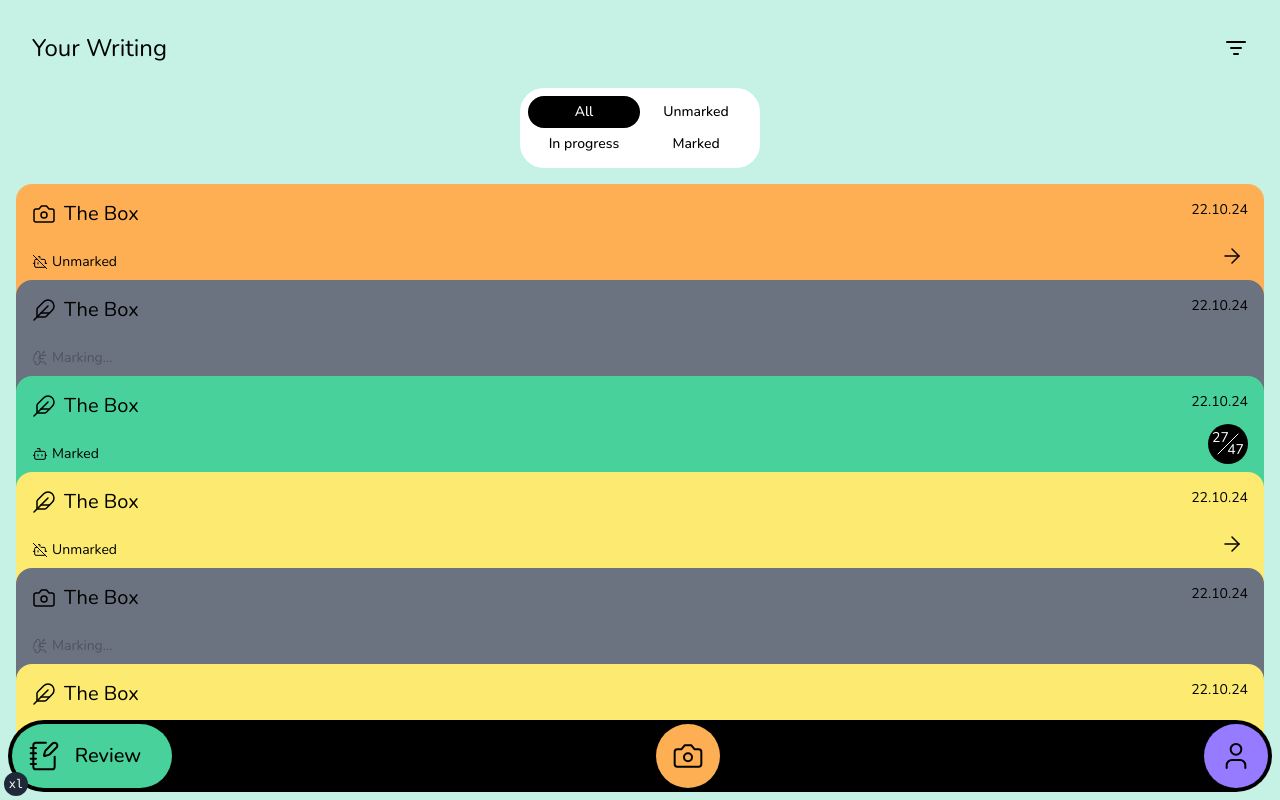
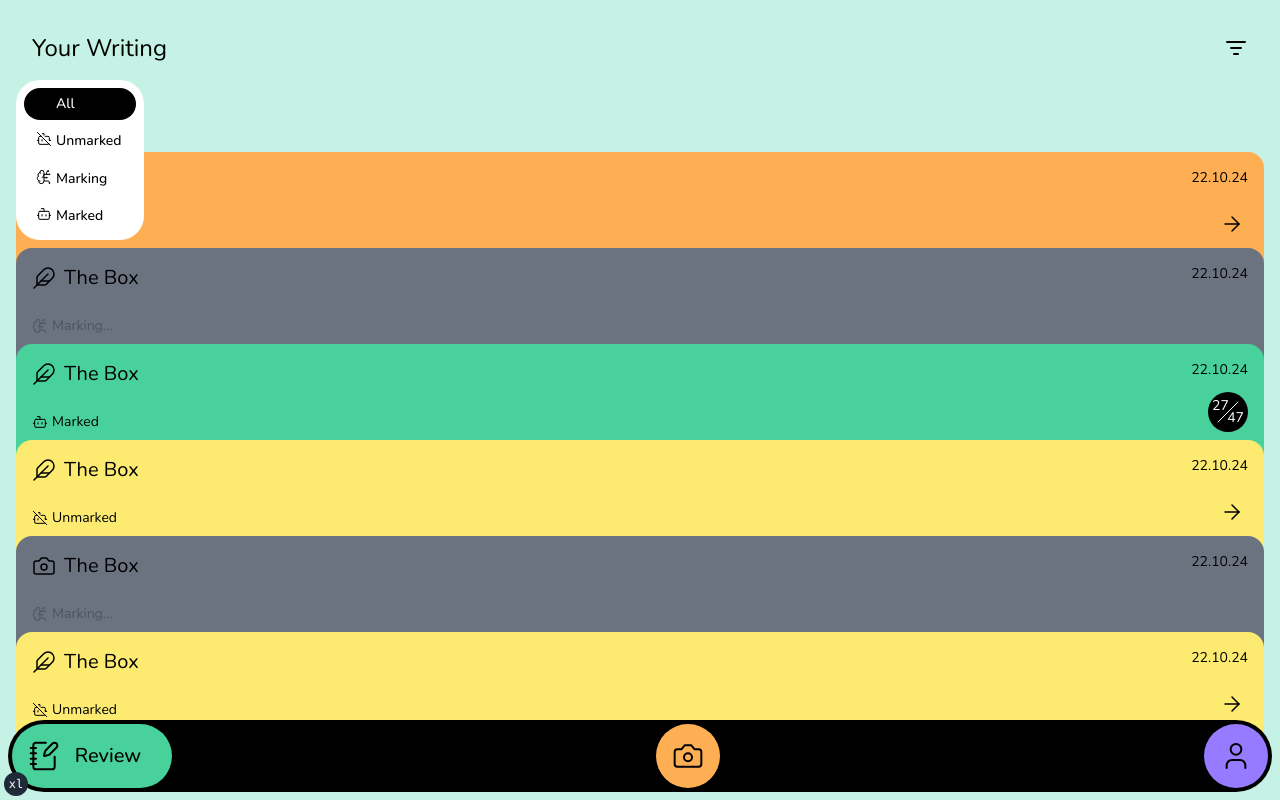
Before and after one commit to j-vanrav/markmywriting-next, a Next.js app: page / in a window 1280 px wide. Both pictures are taken after a click on the button "Review". Built offline with nearby package versions, Linux system fonts and the light colour scheme.

Commit message:
prettify tab filter

```diff
--- a/app/page.tsx
+++ b/app/page.tsx
@@ -10,27 +10,19 @@ import {
   BrainCircuit,
   Calendar,
   Camera,
-  Eye,
+  Circle,
   Feather,
   ListFilter,
-  LoaderCircle,
   Mail,
   NotebookPen,
-  Pencil,
   Slash,
-  SquareChevronRight,
   Ticket,
   User,
 } from "lucide-react";
-import React, { useEffect, useState } from "react";
+import React, { useEffect, useRef, useState } from "react";
 import { motion } from "framer-motion";
-import {
-  Tabs,
-  TabsList,
-  TabsTrigger,
-} from "@/components/neobrutalist/tabs-animated";
-import { Haptics, ImpactStyle } from "@capacitor/haptics";
-import { HapticsClick, HapticsSelection } from "@/lib/client-utils";
+import { HapticsClick } from "@/lib/client-utils";
+import { useOnClickOutside } from "@/lib/hooks";
 
 type PageName = "review" | "compose" | "profile";
 function NavButton({
@@ -277,6 +269,73 @@ function ReviewCard({
   );
 }
 
+function TabAnimated({
+  className,
+  active,
+  name,
+  select,
+}: {
+  className?: string;
+  active: boolean;
+  name: ReviewTabs;
+  select: (name: ReviewTabs) => void;
+}) {
+  return (
+    <div className={cn("grid h-8 w-28 grid-cols-1 items-center", className)}>
+      {active && (
+        <motion.div
+          className={cn(
+            "z-0 col-span-1 col-start-1 h-8 w-28 rounded-full bg-black"
+          )}
+          layoutId={"tabs-highlight"}
+        />
+      )}
+      <button
+        value={name}
+        data-active={active}
+        onClick={() => select(name)}
+        className={cn(
+          "z-40 col-span-1 col-start-1 inline-flex items-center justify-center whitespace-nowrap rounded-sm px-3 py-1.5 text-sm font-medium ring-offset-background transition-none transition-colors focus-visible:outline-none focus-visible:ring-2 focus-visible:ring-ring focus-visible:ring-offset-2 disabled:pointer-events-none disabled:opacity-50",
+          active && "-mt-8 text-white"
+        )}
+      >
+        {name === "all" && (
+          <span className="flex flex-row items-start w-full gap-1">
+            <Circle
+              absoluteStrokeWidth
+              strokeWidth={1.5}
+              className="size-4 invisible"
+            />
+            All
+          </span>
+        )}
+        {name === "unmarked" && (
+          <span className="flex flex-row items-start w-full gap-1">
+            <BotOff absoluteStrokeWidth strokeWidth={1.5} className="size-4" />
+            Unmarked
+          </span>
+        )}
+        {name === "marking" && (
+          <span className="flex flex-row items-start w-full gap-1">
+            <BrainCircuit
+              absoluteStrokeWidth
+              strokeWidth={1.5}
+              className="size-4"
+            />
+            Marking
+          </span>
+        )}
+        {name === "marked" && (
+          <span className="flex flex-row items-start w-full gap-1">
+            <Bot absoluteStrokeWidth strokeWidth={1.5} className="size-4" />
+            Marked
+          </span>
+        )}
+      </button>
+    </div>
+  );
+}
+
 const reviewCards: {
   marked: MarkingStatus;
   wordCount: number;
@@ -377,7 +436,8 @@ const reviewCards: {
     colour: "blue",
   },
 ];
-type ReviewTabs = "all" | "unmarked" | "in progress" | "marked";
+type ReviewTabs = "all" | "unmarked" | "marking" | "marked";
+type SortMode = "date-desc" | "date-asc" | "score-desc" | "score-asc";
 function SelectCardPage({
   selectedCard,
   setSelectedCard,
@@ -385,7 +445,14 @@ function SelectCardPage({
   selectedCard: string;
   setSelectedCard: (id: string) => void;
 }) {
-  const [selecedTab, setSelectedTab] = useState("all" as ReviewTabs);
+  const [selectedTab, setSelectedTab] = useState("all" as ReviewTabs);
+  const [filterCollapsed, setFilterCollapsed] = useState(false);
+  const [sortMode, setSortMode] = useState("date-desc" as SortMode);
+  const tabsRef = useRef(null);
+  useOnClickOutside(tabsRef, () => {
+    setFilterCollapsed(true);
+  });
+  console.log(selectedTab);
   return (
     <div className="w-screen h-full p-4 pb-14 overflow-y-scroll overflow-x-hidden">
       <div className="flex flex-row justify-between items-center p-4">
@@ -393,41 +460,93 @@ function SelectCardPage({
         <ListFilter />
       </div>
 
-      <Tabs
-        value={selecedTab}
-        onValueChange={(s) => setSelectedTab(s as ReviewTabs)}
-        className="h-24"
-      >
-        <TabsList className="flex flex-col translate-y-7">
-          <div className="flex flex-row bg-white rounded-t-3xl p-2 pb-0">
-            <TabsTrigger value="all" active={selecedTab === "all"}>
-              All
-            </TabsTrigger>
-            <TabsTrigger value="unmarked" active={selecedTab === "unmarked"}>
-              Unmarked
-            </TabsTrigger>
+      <div className="relative w-full flex flex-row h-16">
+        <div
+          ref={tabsRef}
+          className={cn(
+            "absolute z-10 h-40 w-32 p-2 py-6 bg-white rounded-3xl transition-all",
+            filterCollapsed && "h-12"
+          )}
+        >
+          <div className="relative py-8 h-full w-full flex flex-col">
+            <TabAnimated
+              className={cn(
+                filterCollapsed
+                  ? "absolute top-0 -translate-y-1/2"
+                  : "absolute top-0 -translate-y-1/2",
+
+                filterCollapsed &&
+                  (selectedTab === "all" ? "visible z-20" : "invisible z-10")
+              )}
+              active={selectedTab === "all"}
+              name={"all"}
+              select={(t) => {
+                if (!filterCollapsed) setSelectedTab(t);
+                setFilterCollapsed((p) => !p);
+              }}
+            />
+            <TabAnimated
+              className={cn(
+                filterCollapsed
+                  ? "absolute top-0 -translate-y-1/2"
+                  : "absolute top-1/3 -translate-y-1/2",
+                filterCollapsed &&
+                  (selectedTab === "unmarked"
+                    ? "visible z-20"
+                    : "invisible z-10")
+              )}
+              active={selectedTab === "unmarked"}
+              name={"unmarked"}
+              select={(t) => {
+                if (!filterCollapsed) setSelectedTab(t);
+                setFilterCollapsed((p) => !p);
+              }}
+            />
+            <TabAnimated
+              className={cn(
+                filterCollapsed
+                  ? "absolute top-0 -translate-y-1/2"
+                  : "absolute bottom-1/3 translate-y-1/2",
+
+                filterCollapsed &&
+                  (selectedTab === "marking"
+                    ? "visible z-20"
+                    : "invisible z-10")
+              )}
+              active={selectedTab === "marking"}
+              name={"marking"}
+              select={(t) => {
+                if (!filterCollapsed) setSelectedTab(t);
+                setFilterCollapsed((p) => !p);
+              }}
+            />
+            <TabAnimated
+              className={cn(
+                filterCollapsed
+                  ? "absolute top-0 -translate-y-1/2"
+                  : "absolute bottom-0 translate-y-1/2",
+
+                filterCollapsed &&
+                  (selectedTab === "marked" ? "visible z-20" : "invisible z-10")
+              )}
+              active={selectedTab === "marked"}
+              name={"marked"}
+              select={(t) => {
+                if (!filterCollapsed) setSelectedTab(t);
+                setFilterCollapsed((p) => !p);
+              }}
+            />
           </div>
-          <div className="flex flex-row bg-white rounded-b-3xl p-2 pt-0">
-            <TabsTrigger
-              value="in progress"
-              active={selecedTab === "in progress"}
-            >
-              In progress
-            </TabsTrigger>
-            <TabsTrigger value="marked" active={selecedTab === "marked"}>
-              Marked
-            </TabsTrigger>
-          </div>
-        </TabsList>
-      </Tabs>
+        </div>
+      </div>
 
       <div className="relative flex-col justify-center py-6 text-lg">
         {reviewCards.map((card) => {
           const visible =
-            selecedTab === "all" ||
-            (selecedTab === "in progress" && card.marked === "marking") ||
-            (selecedTab === "unmarked" && card.marked === "unmarked") ||
-            (selecedTab === "marked" && card.marked === "marked");
+            selectedTab === "all" ||
+            (selectedTab === "marking" && card.marked === "marking") ||
+            (selectedTab === "unmarked" && card.marked === "unmarked") ||
+            (selectedTab === "marked" && card.marked === "marked");
           return (
             <div
               key={`reviewcard-${card.id}`}
--- a/components/neobrutalist/tabs-animated.tsx
+++ b/components/neobrutalist/tabs-animated.tsx
@@ -10,33 +10,23 @@ const Tabs = TabsPrimitive.Root;
 
 const TabsList = React.forwardRef<
   React.ElementRef<typeof TabsPrimitive.List>,
-  React.ComponentPropsWithoutRef<typeof TabsPrimitive.List> & {
-    inverted?: boolean;
-  }
->(({ inverted = false, className, ...props }, ref) => (
-  <TabsPrimitive.List
-    ref={ref}
-    className={cn(
-      "inline-flex h-10 items-center justify-center rounded-full p-1 text-black",
-      className
-    )}
-    {...props}
-  />
+  React.ComponentPropsWithoutRef<typeof TabsPrimitive.List>
+>(({ className, ...props }, ref) => (
+  <TabsPrimitive.List ref={ref} className={cn(className)} {...props} />
 ));
 TabsList.displayName = TabsPrimitive.List.displayName;
 
 interface TabsTriggerProps {
   active?: boolean;
   id?: string;
-  inverted?: boolean;
 }
 
 const TabsTrigger = React.forwardRef<
   React.ElementRef<typeof TabsPrimitive.Trigger>,
   React.ComponentPropsWithoutRef<typeof TabsPrimitive.Trigger> &
     TabsTriggerProps
->(({ inverted = false, id, className, active, ...props }, ref) => (
-  <div className="grid h-8 w-28 grid-cols-1 items-center">
+>(({ id, className, active, ...props }, ref) => (
+  <div className={cn("grid h-8 w-28 grid-cols-1 items-center", className)}>
     {active && (
       <motion.div
         className="z-0 col-span-1 col-start-1 h-8 w-28 rounded-full bg-black"
@@ -46,8 +36,7 @@ const TabsTrigger = React.forwardRef<
     <TabsPrimitive.Trigger
       ref={ref}
       className={cn(
-        "z-40 col-span-1 col-start-1 inline-flex items-center justify-center whitespace-nowrap rounded-sm px-3 py-1.5 text-sm font-medium ring-offset-background transition-none transition-colors focus-visible:outline-none focus-visible:ring-2 focus-visible:ring-ring focus-visible:ring-offset-2 disabled:pointer-events-none disabled:opacity-50 data-[state=active]:-mt-8 data-[state=active]:text-white",
-        className
+        "z-40 col-span-1 col-start-1 inline-flex items-center justify-center whitespace-nowrap rounded-sm px-3 py-1.5 text-sm font-medium ring-offset-background transition-none transition-colors focus-visible:outline-none focus-visible:ring-2 focus-visible:ring-ring focus-visible:ring-offset-2 disabled:pointer-events-none disabled:opacity-50 data-[state=active]:-mt-8 data-[state=active]:text-white"
       )}
       {...props}
     />
--- /dev/null
+++ b/lib/hooks.ts
@@ -0,0 +1,27 @@
+"use client";
+
+import { useEffect } from "react";
+
+export const useOnClickOutside = (
+  ref: {
+    current: { contains: (target: EventTarget | null) => boolean } | null;
+  },
+  handler: (e: MouseEvent | TouchEvent) => void
+) => {
+  useEffect(() => {
+    const listener = (event: MouseEvent | TouchEvent) => {
+      if (!ref.current || ref.current.contains(event.target)) {
+        return;
+      }
+      handler(event);
+    };
+
+    document.addEventListener("mousedown", listener);
+    document.addEventListener("touchstart", listener);
+
+    return () => {
+      document.removeEventListener("mousedown", listener);
+      document.removeEventListener("touchstart", listener);
+    };
+  }, [ref, handler]);
+};
```
